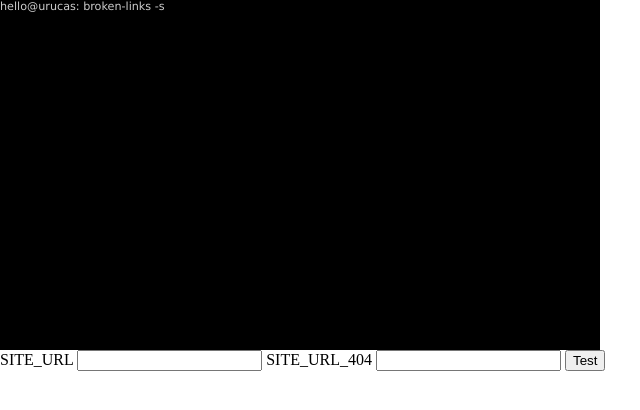
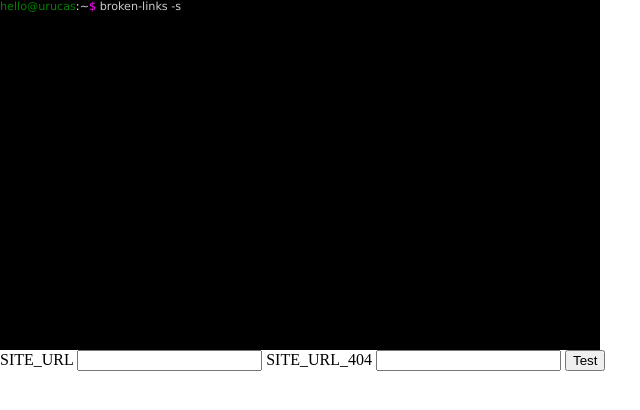
Before and after one commit to Urucas/broken-links-testsite, a website: page static/index.html in a window 1280 px wide. Both pictures are taken after a click on the button "Test". Shown: the full height of the page, 0-640 px from the left. Drawn offline with nearby package versions, Linux system fonts and the light colour scheme; no server answers.

Commit message:
styling terminal

```diff
--- a/static/css/style.css
+++ b/static/css/style.css
@@ -17,3 +17,5 @@
 .red{ color:red; }
 .yellow{ color:yellow; }
 .cyan{ color:cyan; }
+.green{ color:green; }
+.magenta{ color:magenta; }
--- a/static/js/app.js
+++ b/static/js/app.js
@@ -1,5 +1,5 @@
 var socket = io();
-var user = "hello@urucas:";
+var user = '<span class="green">hello@urucas</span><span class="white">:</span>~<span class="magenta">$</span>';
 
 socket.on("log", function(data){
 	var stdout = data.stdout;
```
